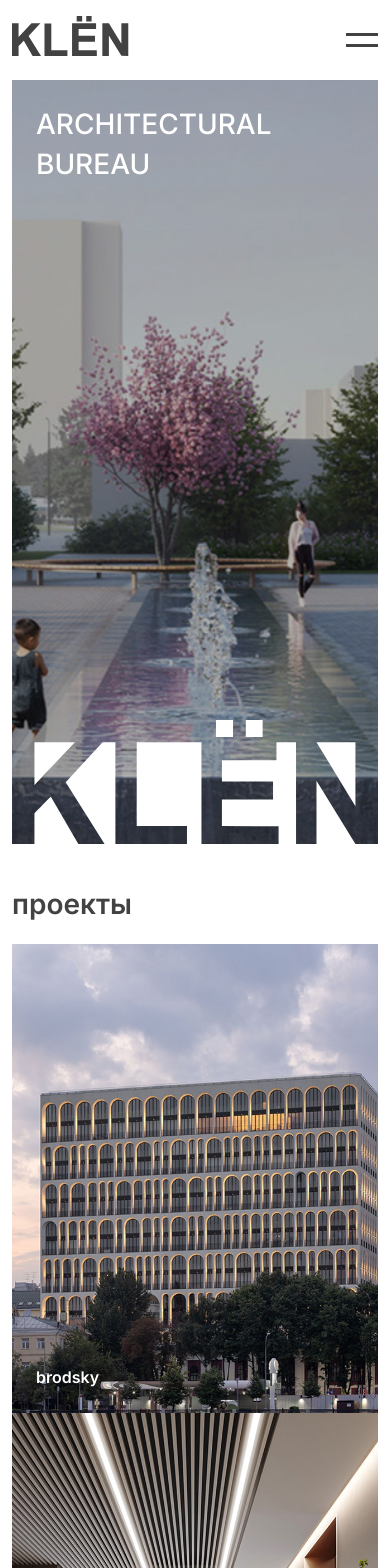
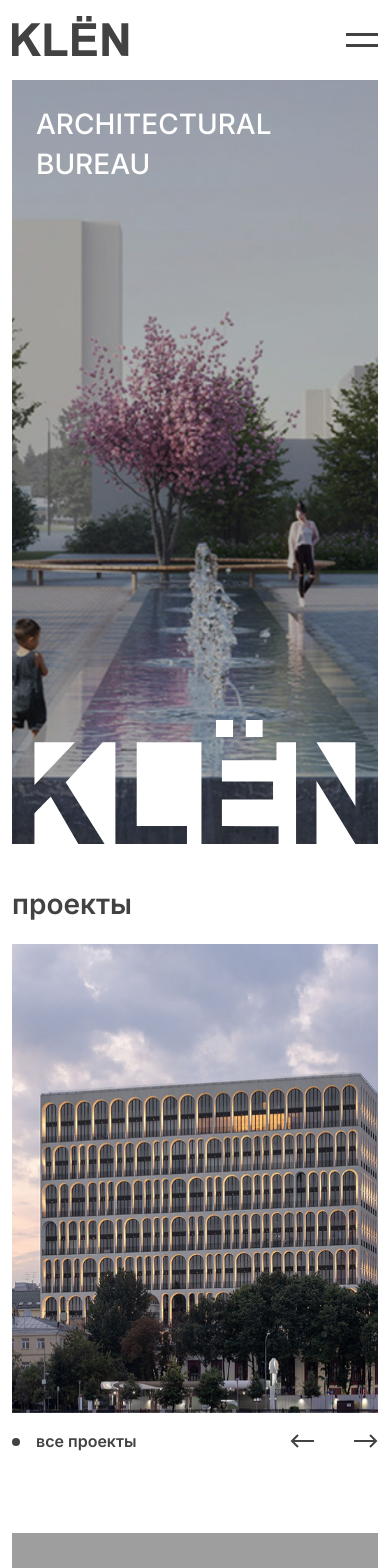
Before and after one commit to sanchyopas/Klen-app, a Next.js app: page / in a window 390 px wide. Shown: the top 1568 px of the page. Built offline with nearby package versions, Linux system fonts and the light colour scheme; grey boxes are pictures that could not be loaded.

Commit message:
fixed: slider

```diff
--- a/src/app/components/Link/Link.tsx
+++ b/src/app/components/Link/Link.tsx
@@ -5,18 +5,18 @@ type LinkProps = {
   dotReverce: boolean;
   isWrapper: boolean;
   className?: string;
-  name: string;
-  link: string;
+  name?: string;
+  link?: string;
 }
 export default function LinkWithWrapper({className, dotReverce, isWrapper, name, link}: LinkProps) {
   return (
     <>
       {isWrapper ? (
         <div className={ className ? `${className} ${s.linkWrapper}` : s.linkWrapper}>
-          <Link href={link} className={`${s.link} ${dotReverce ? s.dotReverce : s.dot}`} >{name}</Link>
+          <Link href={link ?? "#"} className={`${s.link} ${dotReverce ? s.dotReverce : s.dot}`} >{name}</Link>
         </div>
       ) : (
-        <Link href={link} className={`${s.link} ${dotReverce ? s.dotReverce : s.dot}`} >{name}</Link>
+        <Link href={link ?? "#"} className={`${s.link} ${dotReverce ? s.dotReverce : s.dot}`} >{name}</Link>
       )}
     </>)
 }
--- a/src/app/components/ProjectCard/ProjectCard.tsx
+++ b/src/app/components/ProjectCard/ProjectCard.tsx
@@ -8,7 +8,7 @@ export default function ProjectCard( { data }:any ) {
   return (
     <div className={s.item} key={link}>
       <img
-        src={`/img/${image}`}
+        src={`${image}`}
         alt={title}
       />
       <Link href={`/projects/${link}`}></Link>
--- a/src/app/components/Projects/Projects.tsx
+++ b/src/app/components/Projects/Projects.tsx
@@ -5,10 +5,10 @@ import LinkWithWrapper from "@/app/components/Link/Link";
 
 export default function Projects( props:any ) {
 
-  const {title, link, projects} = props
+  const {title, link, projects, is_pc} = props
 
   return (
-    <section id="projects">
+    <section id={`projects`} className={`${is_pc ? s.pc : ""}`}>
       <div className={"container"}>
 
         {!!title && <Title title={title}/>}
--- a/src/app/components/Projects/projects.module.scss
+++ b/src/app/components/Projects/projects.module.scss
@@ -1,7 +1,14 @@
+
 .linkWrapper {
-  margin-top: 40px!important;
+  margin-top: 40px !important;
   @media (max-width: 767px) {
-    margin-top: 20px!important;
+    margin-top: 20px !important;
+  }
+}
+
+.pc {
+  @media screen and (max-width: 768px) {
+    display: none;
   }
 }
 
--- a/src/app/components/Slider/Slider.module.scss
+++ b/src/app/components/Slider/Slider.module.scss
@@ -1,5 +1,11 @@
 .slider {
-  margin-top: 60px;
+  padding: 40px 0px;
+
+  &.mb{
+    @media screen and (min-width: 768px) {
+      display: none;
+    }
+  }
 
   &__slide {
 
--- a/src/app/components/Slider/Slider.tsx
+++ b/src/app/components/Slider/Slider.tsx
@@ -7,8 +7,22 @@ import {Navigation, Pagination, Scrollbar, A11y} from 'swiper/modules';
 import "swiper/css";
 import "swiper/css/pagination";
 import {NavigationOptions} from "swiper/types";
+import LinkWithWrapper from "@/app/components/Link/Link";
+import Title from "@/app/components/Title/Title";
 
-export default function Slider() {
+type SliderProps = {
+  is_mobile?: boolean;
+  slides?: any
+  is_boolet?: boolean;
+  name_btn?: string;
+  link_btn?: string;
+}
+
+type Slide = {
+  image: string;
+}
+
+export default function Slider({is_mobile, slides, is_boolet, name_btn, link_btn}: SliderProps) {
   const prevRef = useRef(null);
   const nextRef = useRef(null);
   const paginationRef = useRef(null);
@@ -19,10 +33,11 @@ export default function Slider() {
     setIsMounted(true);
   }, []);
 
-
+  console.log("Slider Props:", { slides, is_boolet, name_btn, link_btn });
   return (
-    <div className={s.slider}>
+    <div className={`${s.slider} ${is_mobile ? s.mb : ""}`}>
       <div className="container">
+        <Title title={"проекты"} is_mobile={true} />
         {isMounted && (
           <Swiper
             key={1}
@@ -30,9 +45,6 @@ export default function Slider() {
             pagination={{
               el: paginationRef.current,
               clickable: true,
-              /*renderBullet: (index, className) => {
-                return `<span class="${className}"></span>`;
-              },*/
             }}
             navigation={{
               nextEl: nextRef.current,
@@ -48,22 +60,21 @@ export default function Slider() {
               swiper.navigation?.update();
             }}
           >
-            <SwiperSlide className={s.slider__slide}>
-              <img src="/img/slider/s-1.jpg" alt="" />
-            </SwiperSlide>
-            <SwiperSlide className={s.slider__slide}>
-              <img src="/img/slider/s-2.jpg" alt="" />
-            </SwiperSlide>
-            <SwiperSlide className={s.slider__slide}>
-              <img src="/img/slider/s-3.jpg" alt="" />
-            </SwiperSlide>
-            <SwiperSlide className={s.slider__slide}>
-              <img src="/img/slider/s-1.jpg" alt="" />
-            </SwiperSlide>
+            {slides.map((item:Slide, i:number) => (
+              <SwiperSlide className={s.slider__slide} key={i}>
+                <img src={item.image} alt="" />
+              </SwiperSlide>
+            ))}
+
           </Swiper>
         )}
         <div className={s["slider__actions"]}>
-          <div ref={paginationRef} className={`${s.slider__pagination}`} />
+          {is_boolet ? (
+            <div ref={paginationRef} className={`${s.slider__pagination}`} />
+          ):(
+            <LinkWithWrapper dotReverce={false} isWrapper={false} name={name_btn} link={link_btn}/>
+          )}
+
           <div className={s["slider__navigations"]}>
             <button ref={prevRef} className={s["slider__prev"]}>
               <img src="/img/icon/arrow_left.svg" alt="" />
--- a/src/app/components/Title/Title.tsx
+++ b/src/app/components/Title/Title.tsx
@@ -3,11 +3,12 @@ import s from "./title.module.scss"
 type TitleProps = {
   title: string;
   className?: string;
+  is_mobile?: boolean;
 }
 
-export default function Title( { title, className }:TitleProps  ) {
+export default function Title( { title, className, is_mobile }:TitleProps  ) {
   return (
-    <div className={`${s.title} ${className}`}>
+    <div className={`${s.title} ${className} ${is_mobile ? s.mb : ""}`}>
       <h2>{title}</h2>
     </div>
   );
--- a/src/app/components/Title/title.module.scss
+++ b/src/app/components/Title/title.module.scss
@@ -16,4 +16,11 @@
       line-height: 40px;
     }
   }
+
+  //Потом переделаю удалю
+  &.mb{
+    @media screen and (min-width: 768px) {
+      display: none;
+    }
+  }
 }
--- a/src/app/page.tsx
+++ b/src/app/page.tsx
@@ -2,46 +2,49 @@ import Projects from "@/app/components/Projects/Projects";
 import IndexScreen from "@/app/components/IndexScreen/IndexScreen";
 import Buro from "@/app/components/Buro/Buro";
 import Services from "@/app/components/Services/Services";
+import Slider from "@/app/components/Slider/Slider";
 
 export default function Home() {
 
   const projects = [
     {
       "link": "pr1",
-      "image": "image-1.jpg",
+      "image": "/img/image-1.jpg",
       "title": "brodsky"
     },
     {
       "link": "pr2",
-      "image": "image-2.jpg",
+      "image": "/img/image-2.jpg",
       "title": "интерьер МОП"
     },
     {
       "link": "pr3",
-      "image": "image-3.jpg",
+      "image": "/img/image-3.jpg",
       "title": "реновация облика фасадов"
     },
     {
       "link": "pr4",
-      "image": "image-4.jpg",
+      "image": "/img/image-4.jpg",
       "title": "жилой интерьер"
     },
     {
       "link": "pr5",
-      "image": "image-5.jpg",
+      "image": "/img/image-5.jpg",
       "title": "концепция фасадных решений ЖК 'Порто-Ново'"
     },
     {
       "link": "pr6",
-      "image": "image-6.jpg",
+      "image": "/img/image-6.jpg",
       "title": "концепция благоустройства ЖК Снегири"
     },
   ]
 
+
   return (
     <>
       <IndexScreen/>
-      <Projects title={"Проекты"} link={"/projects"} projects={projects} />
+      <Projects title={"Проекты"} link={"/projects"} projects={projects} is_pc={true} />
+      <Slider slides={projects} is_boolet={false} name_btn={"все проекты"} link_btn={"/projects"} is_mobile={true}/>
       <Buro />
       <Services />
     </>
```
Also changed, not shown: src/app/projects/[slug]/page.tsx (+22 -1 lines).
